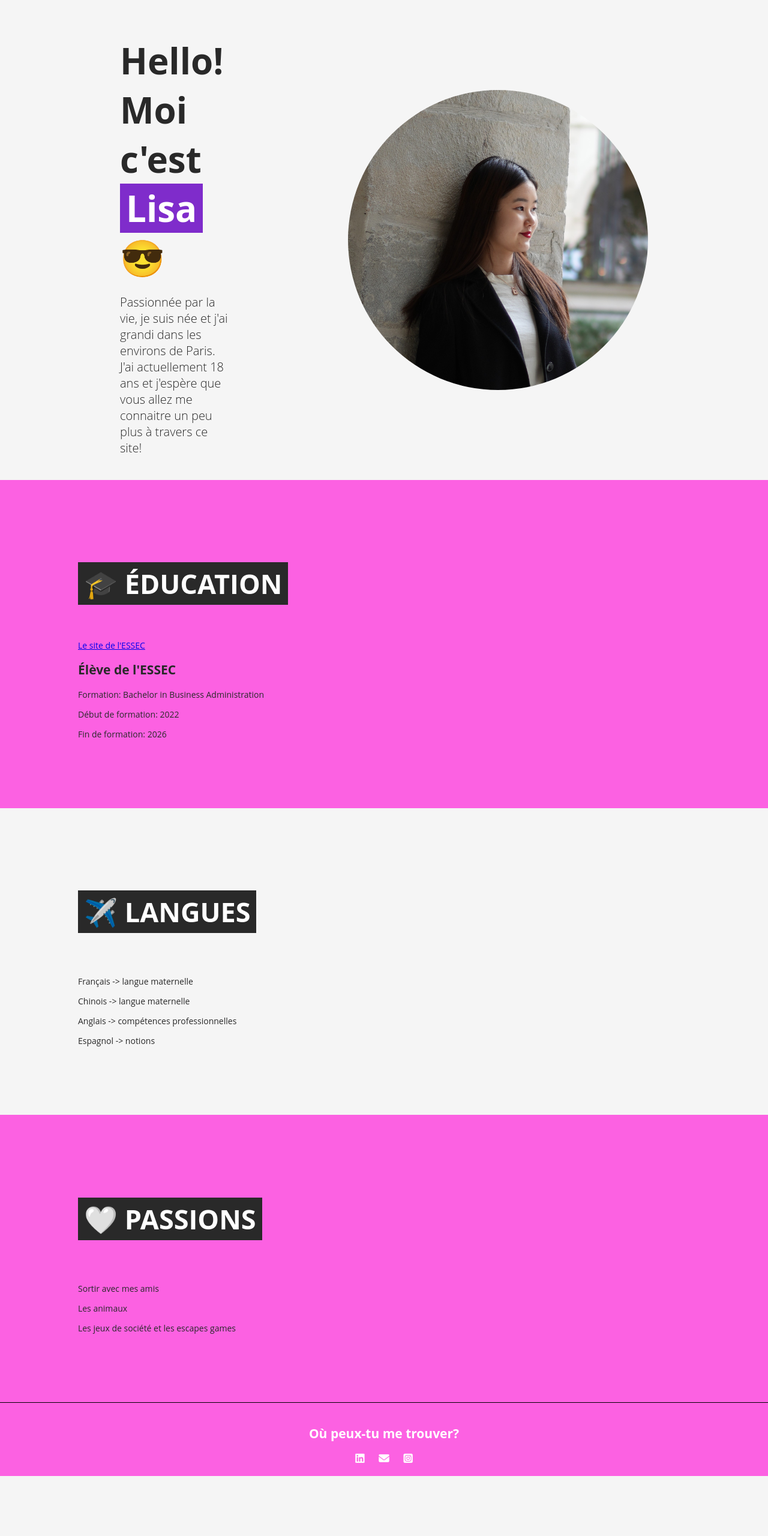
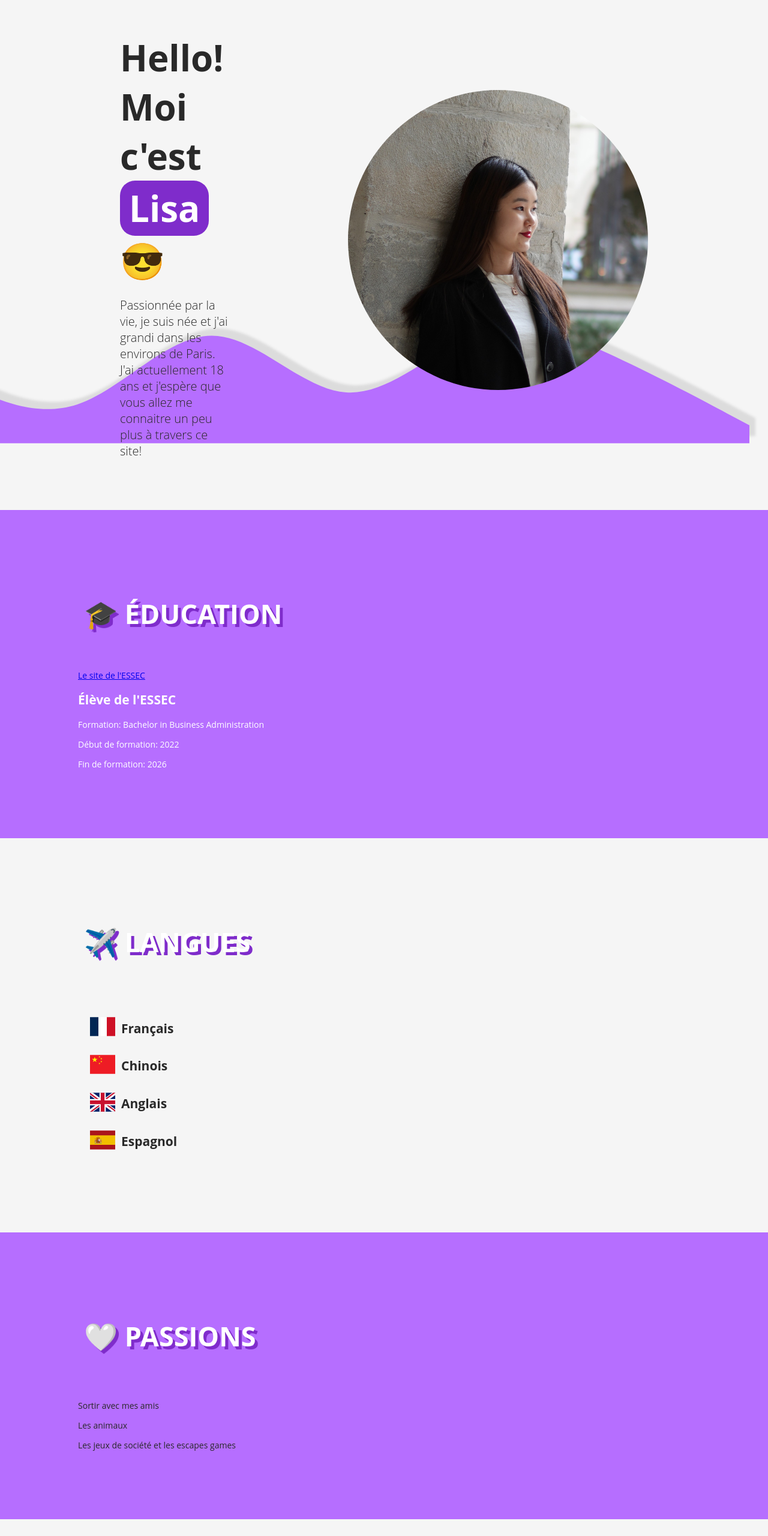
Before and after one commit to lisacai-essec/lisacai-essec.github.io, a plain HTML site: page index.html in a window 1280 px wide. Shown: the whole page at 60% size. Before the commit the page ends 2460 px from the top, so only its background shows below. Drawn offline with nearby package versions, Linux system fonts and the light colour scheme; a script that the page names is missing.

Commit message:
Add files via upload

```diff
--- a/css/style.css
+++ b/css/style.css
@@ -27,7 +27,7 @@ html, body {
     display: inline-block;
     position: relative;
     padding: 5px 10px;
-    background-color: #292929;
+    text-shadow: 5px 5px 0 #7F2CCB;
     color: white;
 }
 
@@ -41,7 +41,8 @@ html, body {
     flex-direction: row;
     justify-content: center;
     align-items: center;
-    padding: 0 200px;
+    padding: 0 200px 50px 200px;
+    z-index: 5;
 }
 
 .landing-section .section-content {
@@ -61,7 +62,8 @@ html, body {
     display: inline-block;
     color: white;
     background-color: #7F2CCB;
-    padding: 0 10px;
+    padding: 5px 15px;
+    border-radius: 25px;
 }
 
 .landing-section .section-content p {
@@ -94,9 +96,14 @@ html, body {
 /* Section 1: Education */
 
 .education-section {
-    background: #fc61e2;
+    color: white;
+    background: #b66eff;
     min-height: 200px;
     flex-direction: column;
+}
+
+.education-section .title h2 {
+    text-shadow: 5px 5px 0 #7F2CCB;
 }
 
 /* Section 2: Language */
@@ -106,20 +113,37 @@ html, body {
     flex-direction: column;
 }
 
+.language-content .section-content {
+    padding: 20px;
+}
+
+.language-item {
+    display: flex;
+    flex-direction: row;
+    align-items: center;
+}
+
+.fi {
+    line-height: 2.5em;
+    width: 3em;
+    margin: 0 10px 5px 0;
+}
+
 /* Section 3: Passion */
 
 .passion-content {
-    background: #fc61e2;
+    background: #b66eff;
     min-height: 200px;
     flex-direction: column;
+}
+
+.passion-content .title h2 {
+    text-shadow: 5px 5px 0 #7F2CCB;
 }
 
 /* Footer */
 
 footer {
-    border-top: 1px solid #000000;
-    background: #fc61e2;
-    color: white;
     padding: 20px 0;
     text-align: center;
 }
--- a/index.html
+++ b/index.html
@@ -6,7 +6,8 @@
 	<meta name="viewport" content="width=device-width, initial-scale=1.0">
 	<script src="https://kit.fontawesome.com/54f286ef3d.js" crossorigin="anonymous"></script>
 	<link rel="stylesheet" href="https://cdnjs.cloudflare.com/ajax/libs/animate.css/4.1.1/animate.min.css" crossorigin="anonymous" referrerpolicy="no-referrer" />
-	<link rel="stylesheet" href="css/style.css">
+	<link rel="stylesheet" href="https://cdn.jsdelivr.net/gh/lipis/flag-icons@6.6.6/css/flag-icons.min.css" />
+	<link rel="stylesheet" href="css/style.css" rel="stylesheet">
 	<title>Lisa CAI</title>
 </head>
 <body>
@@ -16,10 +17,13 @@
 			<p>Passionnée par la vie, je suis née et j'ai grandi dans les environs de Paris. J'ai actuellement 18 ans et j'espère que vous allez me connaitre un peu plus à travers ce site!</p>
 		</div>
 		<div class="section-sidephoto animate__animated animate__flipInY">
-			<img src="images/profil.JPG">
+			<img src="images/profil.jpg">
 		</div>
 	</div>
 	<div class="section education-section">
+		<div style="position: absolute;top: -410px;width: 105%;left: -95px;">
+			<svg style="filter: drop-shadow(10px -12px 2px rgb(0 0 0 / 0.1));" xmlns="http://www.w3.org/2000/svg" viewBox="0 0 1440 320"><path fill="#b66eff" fill-opacity="1" d="M0,192L40,213.3C80,235,160,277,240,250.7C320,224,400,128,480,128C560,128,640,224,720,229.3C800,235,880,149,960,122.7C1040,96,1120,128,1200,165.3C1280,203,1360,245,1400,266.7L1440,288L1440,320L1400,320C1360,320,1280,320,1200,320C1120,320,1040,320,960,320C880,320,800,320,720,320C640,320,560,320,480,320C400,320,320,320,240,320C160,320,80,320,40,320L0,320Z" style="--darkreader-inline-fill: #b66eff;" data-darkreader-inline-fill=""></path></svg>
+		</div>
 		<div class="title">
 			<h2 class="animate__animated animate__fadeInDown animate__delay-1s">🎓 Éducation</h2>
 		</div>
@@ -36,10 +40,30 @@
 			<h2>✈️ Langues</h2>
 		</div>
 		<div class="section-content">
-			<p>Français -> langue maternelle</h1>
-			<p>Chinois -> langue maternelle</h1>
-			<p>Anglais -> compétences professionnelles</h>
-			<p>Espagnol -> notions</h1>
+			<div>
+				<div class="language-item">
+					<span class="fi fi-fr" title="Français"></span><h2>Français</h2>
+				</div>
+				<div id="francais_progress"></div>
+			</div>
+			<div>
+				<div class="language-item">
+					<span class="fi fi-cn" title="Chinois"></span><h2>Chinois</h2>
+				</div>
+				<div id="chinois_progress"></div>
+			</div>
+			<div>
+				<div class="language-item">
+					<span class="fi fi-gb" title="Anglais"></span><h2>Anglais</h2>
+				</div>
+				<div id="anglais_progress"></div>
+			</div>
+			<div>
+				<div class="language-item">
+					<span class="fi fi-es" title="Espagnol"></span><h2>Espagnol</h2>
+				</div>
+				<div id="espagnol_progress"></div>
+			</div>
 		</div>
 	</div>
 	<div class="section passion-content">
@@ -54,7 +78,7 @@
 	</div>
 </body>
 <footer>
-	<h2>Où peux-tu me trouver?</h2>
+	<!-- <h2>Où peux-tu me trouver?</h2>
 	<ul>
 		<li>
 			<a href="https://www.linkedin.com/in/cailisa/" target="_blank">
@@ -68,6 +92,8 @@
 			<a href="https://www.instagram.com/_lisa_cai_/" target="_blank">
 			<i class="fa-brands fa-square-instagram fa-lg"></i></a>
 		</li>
-	</ul>
+	</ul> -->
+	<script src="https://cdnjs.cloudflare.com/ajax/libs/progressbar.js/0.6.1/progressbar.min.js" integrity="sha512-7IoDEsIJGxz/gNyJY/0LRtS45wDSvPFXGPuC7Fo4YueWMNOmWKMAllEqo2Im3pgOjeEwsOoieyliRgdkZnY0ow==" crossorigin="anonymous" referrerpolicy="no-referrer"></script>
+	<script src="js/script.js"></script>
 </footer>
 </html>
--- /dev/null
+++ b/js/script.js
@@ -0,0 +1,26 @@
+// Creation des barres de chargements
+function creationBarre(element, chargement, couleur) {
+    let bar = new ProgressBar.Line(element, {
+        strokeWidth: 1,
+        easing: 'easeInOut',
+        duration: 1400,
+        color: couleur,
+        trailColor: '#eee',
+        trailWidth: 1,
+        svgStyle: {width: '100%', height: '100%'}
+    });
+    bar.animate(chargement);
+}
+
+// Langages
+let lang = [
+    ["francais_progress", 1.0, "#7F2CCB"],
+    ["chinois_progress", 1.0, "#7F2CCB"],
+    ["anglais_progress", 0.6, "#7F2CCB"],
+    ["espagnol_progress", 0.4, "#7F2CCB"],
+];
+
+for(let i = 0; i < lang.length; i++) {
+    let element = document.getElementById(lang[i][0]);
+    creationBarre(element, lang[i][1], lang[i][2]);
+}
```
